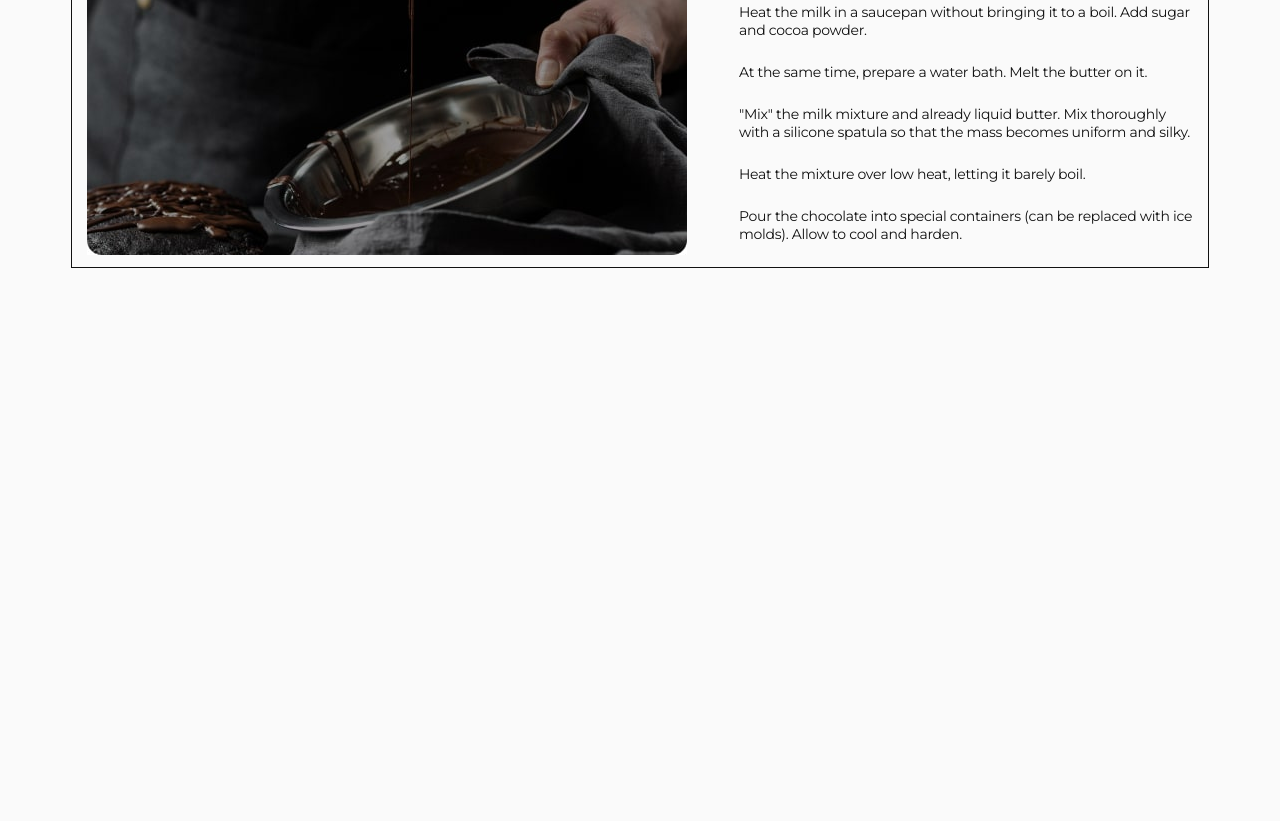
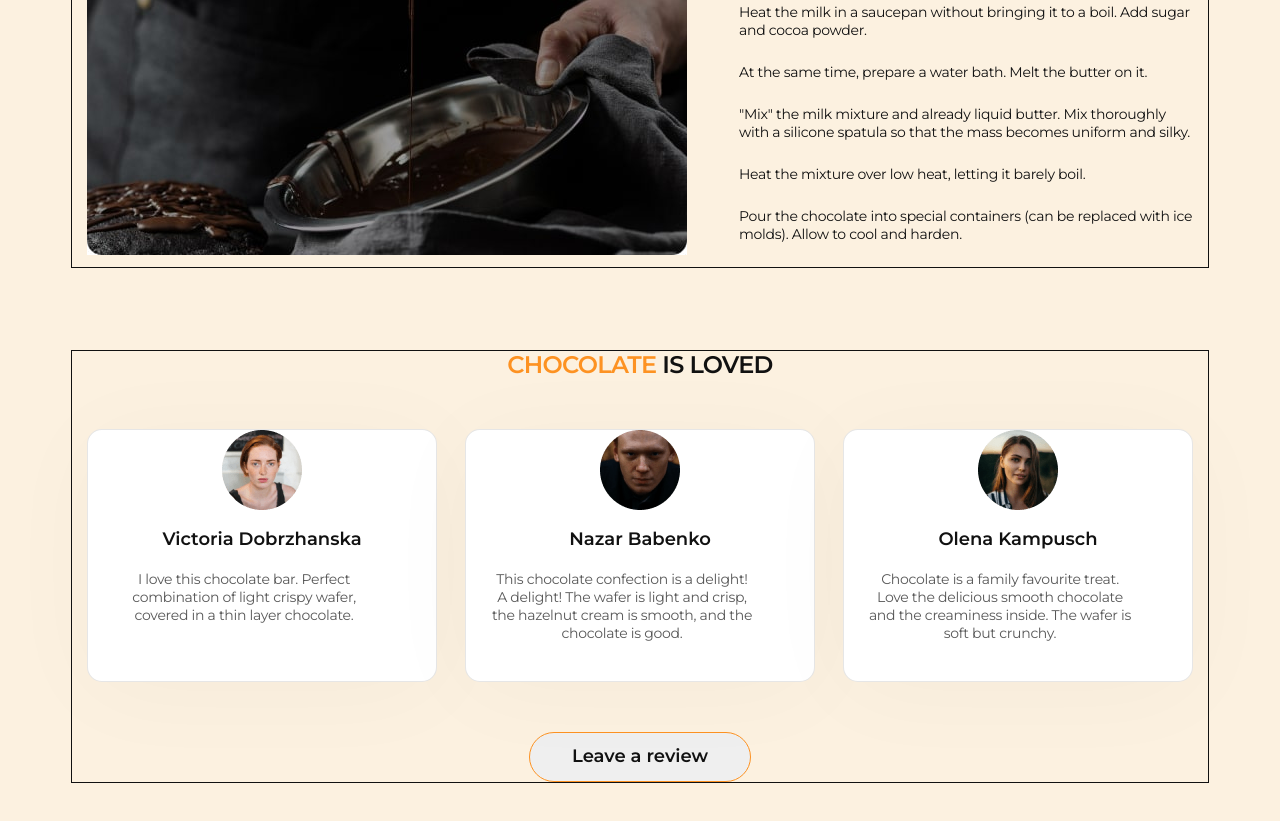
Before and after one commit to snow210779/simple-chocolate, a plain HTML site: page index.html in a window 1280 px wide. Shown: the part 2019-2840 px from the top of the page. Before the commit the page ends 2386 px from the top, so only its background shows below. Drawn offline with nearby package versions, Linux system fonts and the light colour scheme.

Commit message:
add feedback not position img

```diff
--- a/css/style.css
+++ b/css/style.css
@@ -4,7 +4,7 @@
 
 body {
   font-family: 'Montserrat', sans-serif;
-  background-color: #fafafa;
+  background-color: #fcf1e0;
   color: #111;
   font-size: 14px;
 }
@@ -342,7 +342,7 @@ img {
 
 /***-----MADE-------*/
 .made {
-  margin-bottom: 100px;
+  margin-bottom: 84px;
 }
 .made-heading {
   font-weight: 600;
@@ -380,3 +380,74 @@ img {
   line-height: 1.29;
   letter-spacing: -0.02em;
 }
+
+/***-----FEEDBACK-------*/
+.feedback {
+  margin-bottom: 84px;
+}
+
+.feedback-title {
+  font-weight: 600;
+  font-size: 24px;
+  line-height: 1.16667;
+  letter-spacing: -0.03em;
+  text-transform: uppercase;
+  text-align: center;
+  color: #fd9222;
+  margin-bottom: 50px;
+}
+
+.feedback-title-accent {
+  color: #111;
+}
+.feedback-list {
+  display: flex;
+  gap: 28px;
+}
+.feedback-item {
+  border: 1px solid rgba(17, 17, 17, 0.1);
+  border-radius: 15px;
+  box-shadow: 0 9px 100px 0 rgba(17, 17, 17, 0.03);
+  background: #fff;
+  flex-basis: calc((100% - 2 * 28px) / 3);
+  margin-bottom: 50px;
+}
+
+.feedback-img {
+  margin: auto;
+}
+
+.feedback-subtitle {
+  font-weight: 600;
+  font-size: 18px;
+  line-height: 1.3;
+  text-align: center;
+}
+
+.feedback-text {
+  max-width: 312px;
+  padding: 0 24px 24px 24px;
+  line-height: 1.3;
+  letter-spacing: -0.02em;
+  text-align: center;
+  color: rgba(17, 17, 17, 0.7);
+}
+
+.feedback-btn {
+  font-weight: 600;
+  font-size: 18px;
+  border: 1px solid #fd9222;
+  border-radius: 100px;
+  width: 222px;
+  height: 50px;
+  color: #111;
+  display: block;
+  margin: 0 auto;
+  transition: color 250ms ease-out, background-color 250ms ease-out;
+}
+
+.feedback-btn:is(:hover, :focus) {
+  background-color: var(--accent-color);
+  color: #fff;
+  border: none;
+}
--- a/index.html
+++ b/index.html
@@ -322,6 +322,34 @@
           </div>
         </div>
       </section>
+
+      <section class="feedback">
+        <div class="container">
+          <h2 class="feedback-title">chocolate <span class="feedback-title-accent">is loved</span></h2>
+          <ul class="feedback-list">
+            <li class="feedback-item">
+
+                <img src="./images/victoria.png" alt="victoria" class="feedback-img" width="80">
+
+                <h3 class="feedback-subtitle">Victoria Dobrzhanska</h3>
+
+              <p class="feedback-text">I love this chocolate bar. Perfect combination of light crispy wafer, covered in a thin layer chocolate.</p>
+            </li>
+            <li class="feedback-item">
+              <img src="./images/nazar.png" alt="nazar" class="feedback-img" width="80">
+              <h3 class="feedback-subtitle">Nazar Babenko</h3>
+              <p class="feedback-text">This chocolate confection is a delight! A delight! The wafer is light and crisp, the hazelnut cream is smooth, and the chocolate is good.</p>
+            </li>
+            <li class="feedback-item">
+              <img src="./images/olena.png" alt="olena" class="feedback-img" width="80">
+              <h3 class="feedback-subtitle">Olena Kampusch</h3>
+              <p class="feedback-text"> Chocolate is a family favourite treat. Love the delicious smooth chocolate and the creaminess inside. The wafer is soft but crunchy.</p>
+            </li>
+          </ul>
+
+          <button class="feedback-btn" type="button">Leave  a review</button>
+        </div>
+      </section>
     </main>
   </body>
 </html>
```
Also changed, not shown: images/nazar.png (added), images/olena.png (added), images/victoria.png (added).
